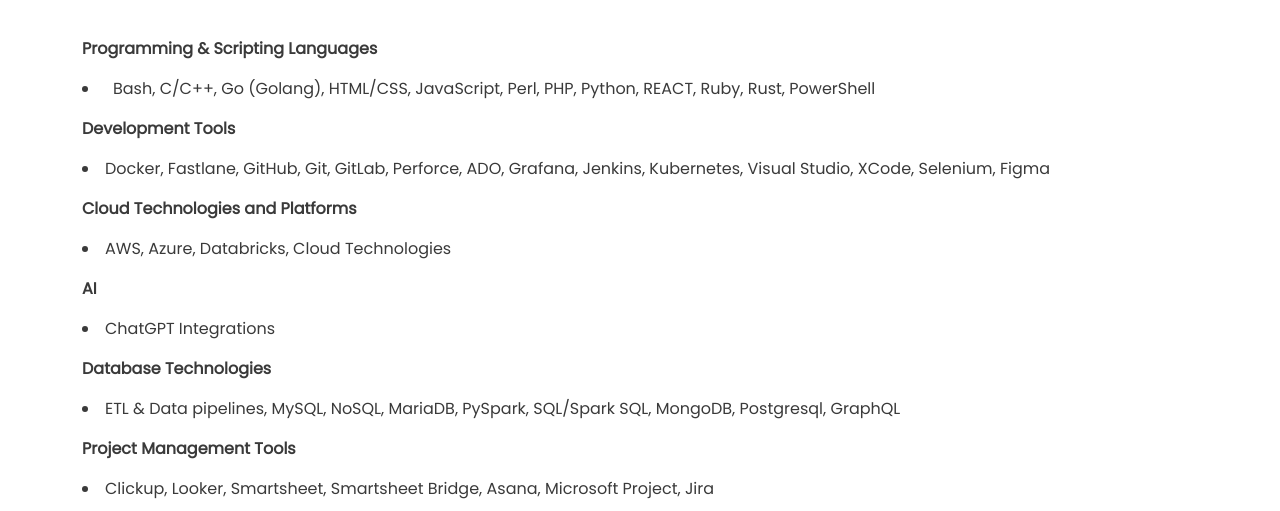
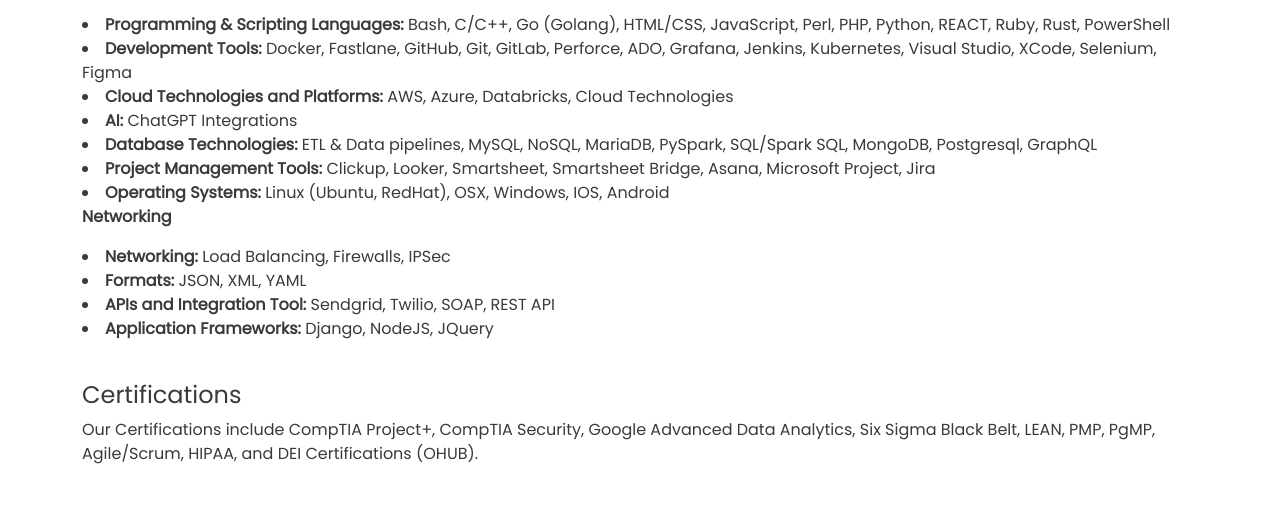
Before and after one commit to IngenuityTek/website, a plain HTML site: page about.html in a window 1280 px wide. Shown: the part 441-952 px from the top of the page. Drawn offline with Linux system fonts and the light colour scheme.

Commit message:
updated about us to match spec, changed contact text to black

```diff
--- a/about.html
+++ b/about.html
@@ -72,48 +72,18 @@
         <p>Ingenuity Tech Solutions is a technology company with extensive capabilities in  Product Development and Design, UX Integration, and modular automations. Our team is made up of seasoned professionals with over 30 years of experience in areas such as application development, cloud service implementation, data analytics, automation development, UX integration, and advanced program and project management. </p>
 
          <p></p>
-          &ensp;<p><strong>Programming & Scripting Languages</strong></p>
-          	<li>&ensp;Bash, C/C++, Go (Golang), HTML/CSS, JavaScript, Perl, PHP, Python, REACT, Ruby, Rust, PowerShell</li>
-            <p> </p>
-            <p> </p>
-          <p><strong>Development Tools</strong></p>
-          	<li>Docker, Fastlane, GitHub, Git, GitLab, Perforce, ADO, Grafana, Jenkins, Kubernetes, Visual Studio, XCode, Selenium, Figma</li>
-            <p> </p>
-            <p> </p>
-          <p><strong>Cloud Technologies and Platforms</strong></p>
-          <li>AWS, Azure, Databricks, Cloud Technologies</li>
-          <p> </p>
-            <p> </p>
-          <p><strong>AI</strong></p>
-          <li>ChatGPT Integrations</li>
-          <p> </p>
-            <p> </p>
-          <p><strong>Database Technologies</strong></p>
-          <li>ETL & Data pipelines, MySQL, NoSQL, MariaDB, PySpark, SQL/Spark SQL, MongoDB, Postgresql, GraphQL</li>
-          <p> </p>
-            <p> </p>
-          <p><strong>Project Management Tools</strong></p>
-          <li>Clickup, Looker, Smartsheet, Smartsheet Bridge, Asana, Microsoft Project, Jira</li>
-          <p> </p>
-            <p> </p>
-          <p><strong>Operating Systems</strong></p>
-          <li>Linux (Ubuntu, RedHat), OSX, Windows, IOS, Android</li>
-          <p> </p>
-            <p> </p>
+          	<li><strong>Programming & Scripting Languages:</strong> Bash, C/C++, Go (Golang), HTML/CSS, JavaScript, Perl, PHP, Python, REACT, Ruby, Rust, PowerShell</li>
+          	<li><strong>Development Tools:</strong> Docker, Fastlane, GitHub, Git, GitLab, Perforce, ADO, Grafana, Jenkins, Kubernetes, Visual Studio, XCode, Selenium, Figma</li>
+          <li><strong>Cloud Technologies and Platforms:</strong> AWS, Azure, Databricks, Cloud Technologies</li>
+          <li><strong>AI:</strong> ChatGPT Integrations</li>
+          <li><strong>Database Technologies:</strong> ETL & Data pipelines, MySQL, NoSQL, MariaDB, PySpark, SQL/Spark SQL, MongoDB, Postgresql, GraphQL</li>
+          <li><strong>Project Management Tools:</strong> Clickup, Looker, Smartsheet, Smartsheet Bridge, Asana, Microsoft Project, Jira</li>
+          <li><strong>Operating Systems:</strong> Linux (Ubuntu, RedHat), OSX, Windows, IOS, Android</li>
           <p><strong>Networking</strong></p>
-          <li>Load Balancing, Firewalls, IPSec</li>
-          <p> </p>
-            <p> </p>
-          <p><strong>Formats</strong></p>
-          <li>JSON, XML, YAML</li>
-          <p> </p>
-            <p> </p>
-          <p><strong>APIs and Integration Tool</strong>s</p>
-          <li>Sendgrid, Twilio, SOAP, REST API</li>
-          <p> </p>
-            <p> </p>
-          <p><strong>Application Frameworks</strong></p>
-          <li>Django, NodeJS, JQuery</li>
+          <li><strong>Networking:</strong> Load Balancing, Firewalls, IPSec</li>
+          <li><strong>Formats:</strong> JSON, XML, YAML</li>
+          <li><strong>APIs and Integration Tool:</strong> Sendgrid, Twilio, SOAP, REST API</li>
+          <li><strong>Application Frameworks:</strong> Django, NodeJS, JQuery</li>
           <p> </p>
             <p> </p>
         &ensp;<h4>Certifications</h4>
--- a/assets/stylesheets/styles.css
+++ b/assets/stylesheets/styles.css
@@ -3116,7 +3116,7 @@
   width: 100%;
   padding: 10px 20px;
   height: 52px;
-  color: #fff;
+  color: #000;
   border: none;
   border-radius: 8px;
   text-transform: capitalize;
```
